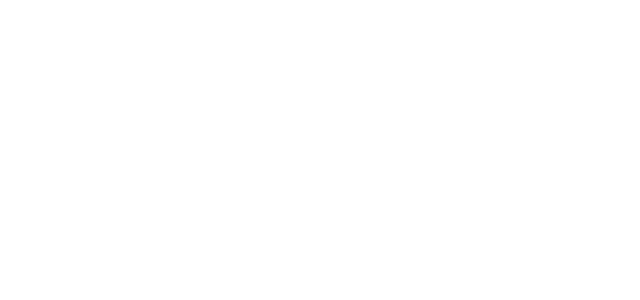
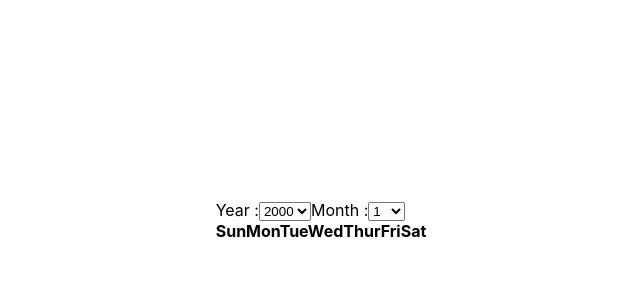
Before and after one commit to Mikey-3481/Calendar, a React (Create React App) app: page / in a window 1280 px wide. Shown: the top 300 px of the page, without its empty margins (319-959 px from the left). Built offline with nearby package versions, Linux system fonts and the light colour scheme.

Commit message:
my-calendar v1.01

```diff
--- a/src/App.css
+++ b/src/App.css
@@ -1,3 +1,4 @@
 .App {
+  margin-top: 200px;
   justify-items: center;
 }
--- a/src/components/Board.jsx
+++ b/src/components/Board.jsx
@@ -1,7 +1,49 @@
-import React from "react";
+import React, { useState } from "react";
 
 export default function Board() {
+  const [selectedYear, setSelectedYear] = useState(2000);
+  const [selectedMonth, setSelectedMonth] = useState(1);
+  const Dates = ["Sun", "Mon", "Tue", "Wed", "Thur", "Fri", "Sat"];
+  let lastDays = 0;
+
+  const yearArr = [];
+  const monthArr = [];
+  for (let month = 1; month <= 12; month++) monthArr.push(month);
+  for (let year = 2000; year <= 2050; year++) yearArr.push(year);
+
+  console.log(selectedMonth, selectedYear);
+
   return (
-    <div></div>
+    <div className="board">
+      <header>
+        <label htmlFor="year-select">Year :</label>
+        <select name="" id="year-select"
+          onChange={(e) => setSelectedYear(Number(e.target.value))}
+        >
+          {yearArr.map((year) => (
+            <option key={year} value={year}>
+              {year}
+            </option>
+          ))}
+        </select>
+        <label htmlFor="month-select">Month :</label>
+        <select name="" id="month-select"
+          onChange={(e) => setSelectedMonth(Number(e.target.value))}
+        >
+          {monthArr.map((month) => (
+            <option key={month} value={month}>
+              {month}
+            </option>
+          ))}
+        </select>
+      </header>
+      <body>
+        {Dates.map((date) => (
+          <date key={date}>
+            <b>{date}</b>
+          </date>
+        ))}
+      </body>
+    </div>
   );
 }
```
